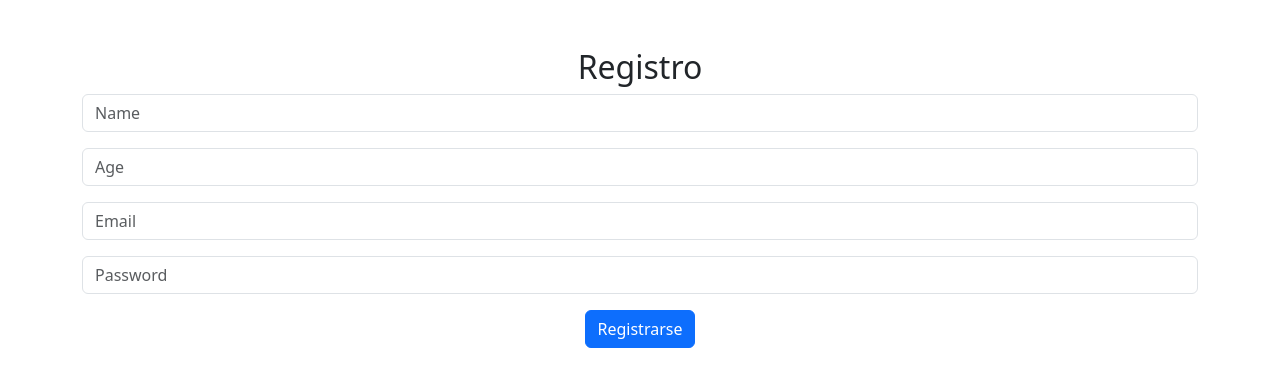
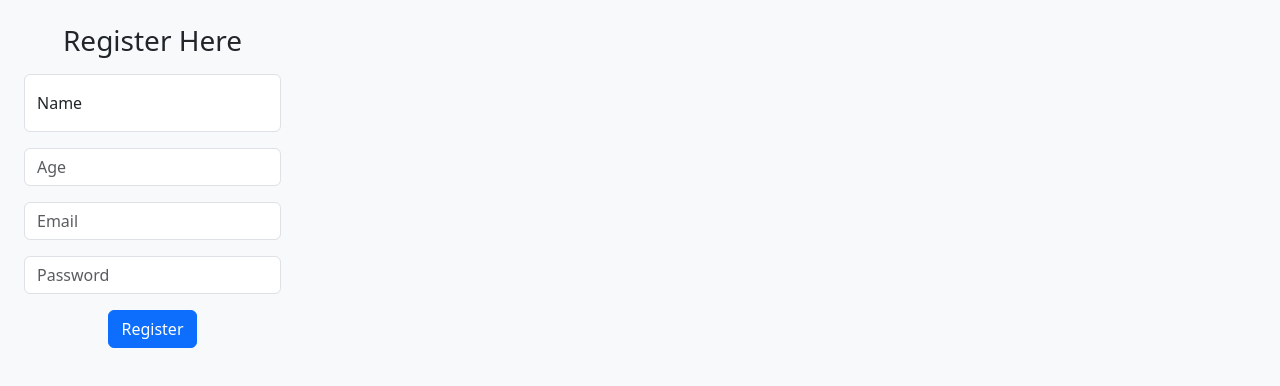
Before and after one commit to janethpc/BackendNode.js-Express, a React (Vite) app in the folder client/: page /register in a window 1280 px wide. Shown: the top 386 px of the page. Built offline with nearby package versions, Linux system fonts and the light colour scheme.

Commit message:
Implement user registration and backend persistence

```diff
--- a/client/index.html
+++ b/client/index.html
@@ -7,8 +7,11 @@
     <meta name="viewport" content="width=device-width, initial-scale=1.0" />
     <title> App FullStack </title>
   </head>
-  <body>
+  <body class="d-flex align-items-center py-4 bg-body-tertiary">
+
     <div id="root"></div>
+
+
     <script type="module" src="/src/main.jsx"></script>
 
   </body>
--- a/client/src/App.jsx
+++ b/client/src/App.jsx
@@ -1,30 +1,25 @@
 import {BrowserRouter, Routes, Route} from 'react-router-dom';
 import RegisterPages from './pages/RegisterPages';
 import LoginPages from './pages/LoginPages';
+import { AuthProvider } from './context/AuthContext';
 
 
 const App = () => {
   return (
+    <AuthProvider>
     <BrowserRouter>
-
       <Routes>
-
       <Route path='/' element={<h1>Home Page</h1>}/>
       <Route path='/login' element={<LoginPages/>}/>
       <Route path='/register' element={<RegisterPages/>}/>
       <Route path='/product' element={<h1>products</h1>}/>
-      <Route path='/category' element={<h1>category</h1>}/>
+      <Route path='/profile' element={<h1>profile</h1>}/>
+      <Route path='/profile/admin' element={<h1>profile admin</h1>}/>
+      <Route path='/category' element={<h1>categorias</h1>}/>
       <Route path='/user' element={<h1>usuarios</h1>}/>
-      <Route path='/add-product' element={<h1>add product</h1>}/>
-      <Route path='/product/:id' element={<h1>update product</h1>}/>
-      <Route path='/profile/admin' element={<h1> profile</h1>}/>
-
       </Routes>
-
-
-
     </BrowserRouter>
-
+    </AuthProvider>
   )
 }
 
--- /dev/null
+++ b/client/src/context/AuthContext.jsx
@@ -0,0 +1,48 @@
+import { createContext, useState, useContext } from "react";
+import {registerRequest} from '../api/auth'
+
+
+export const AuthContext = createContext();
+
+export const useAuth = () => {
+    const context = useContext(AuthContext)
+    if(!context){
+        throw new Error('useAuth must be used within an AuthProvider')
+    }
+    return context
+};
+
+export const AuthProvider = ({children}) => {
+
+    const [user, setUser] = useState(null);
+    const [isAuthenticated, setIsAuthenticated] = useState(false);
+    const [isAdmin, setIsAdmin] = useState(false);
+    const [ allErrors, setAllError] = useState([])
+
+    const singUp = async (user) => {
+       try{
+        const res = await registerRequest(user);
+        const userDataWithRole = res.data;
+        const userIsAdmin = userDataWithRole.rol === "admin";
+        //console.log(res.data);
+        setUser(res.data)
+        setIsAuthenticated(true)
+        setIsAdmin(userIsAdmin)
+       }catch (error) {
+            console.log(error.response.data)
+            setAllError(error.response.data)
+       }
+    };
+
+    return (
+        <AuthContext.Provider value={{
+            singUp,
+            user,
+            isAuthenticated,
+            isAdmin,
+            allErrors
+        }}>
+            {children}
+        </AuthContext.Provider>
+    )
+}
--- a/client/src/pages/RegisterPages.jsx
+++ b/client/src/pages/RegisterPages.jsx
@@ -1,31 +1,57 @@
 import { useForm } from 'react-hook-form';
-import {registerRequest} from '../api/auth'
-
+import { useAuth } from '../context/AuthContext';
+import { useEffect } from 'react';
+import {useNavigate} from 'react-router-dom';
 
 const RegisterPages = () => {
 
-    //const { signup } = useAuth();
+    const { register, handleSubmit, formState: { errors } } = useForm();
+    const {singUp, isAuthenticated, allErrors} = useAuth();
+    const navigate = useNavigate();
 
-    const { register, handleSubmit } = useForm();
+    useEffect(() => {
+      if(isAuthenticated) navigate('/product')
+    }, [isAuthenticated]);
 
     const onSubmit = handleSubmit( async (values) => {
-      const res = await registerRequest(values);
-      console.log(res);
-   })
+      singUp(values)
+
+   });
 
   return (
-    <div className="container text-center mt-5">
-      <h2>Registro</h2>
+
+    <div className="d-flex justify-content-center align-items-center h-100 container text-center">
+      <div className="row form-signin mx-auto">
+      {
+        allErrors.map((error, i) => (
+          <>
+          <alert key={i} className="alert alert-danger" role="alert"> {error} </alert>
+          </>
+        ) )
+      }
       <form
        onSubmit={onSubmit}
+       className='col'
       >
-        <div className="mb-3">
+        <h2 className="h3 mb-3 fw-normal"> Register Here </h2>
+        <div className="mb-3 form-floating">
           <input
             type="text"
-            className="form-control rounded"
+            className="form-control"
             placeholder="Name"
+            id="floatingInput"
             {...register('name', { required: true })}
           />
+          {
+            errors.name && (
+              <>
+              <br/>
+              <alert className="alert alert-danger" role="alert"> User name is required </alert>
+              <br/>
+              </>
+            )
+          }
+          <label htmlFor="floatingInput"> Name </label>
         </div>
 
         <div className="mb-3">
@@ -44,6 +70,15 @@ const RegisterPages = () => {
             placeholder="Email"
             {...register('email', { required: true })}
           />
+          {
+            errors.name && (
+              <>
+              <br/>
+              <alert className="alert alert-danger" role="alert"> Email is required </alert>
+              <br/>
+              </>
+            )
+          }
         </div>
 
         <div className="mb-3">
@@ -53,14 +88,24 @@ const RegisterPages = () => {
             placeholder="Password"
             {...register('password', { required: true })}
           />
+            {
+            errors.name && (
+              <>
+              <br/>
+              <alert className="alert alert-danger" role="alert"> password is required </alert>
+              <br/>
+              </>
+            )
+          }
         </div>
 
         <div className="mb-3">
           <button type="submit" className="btn btn-primary">
-            Registrarse
+            Register
           </button>
         </div>
       </form>
+    </div>
     </div>
   );
 };
```
Also changed, not shown: 2 other files (tests, documents, lock files or other folders).
